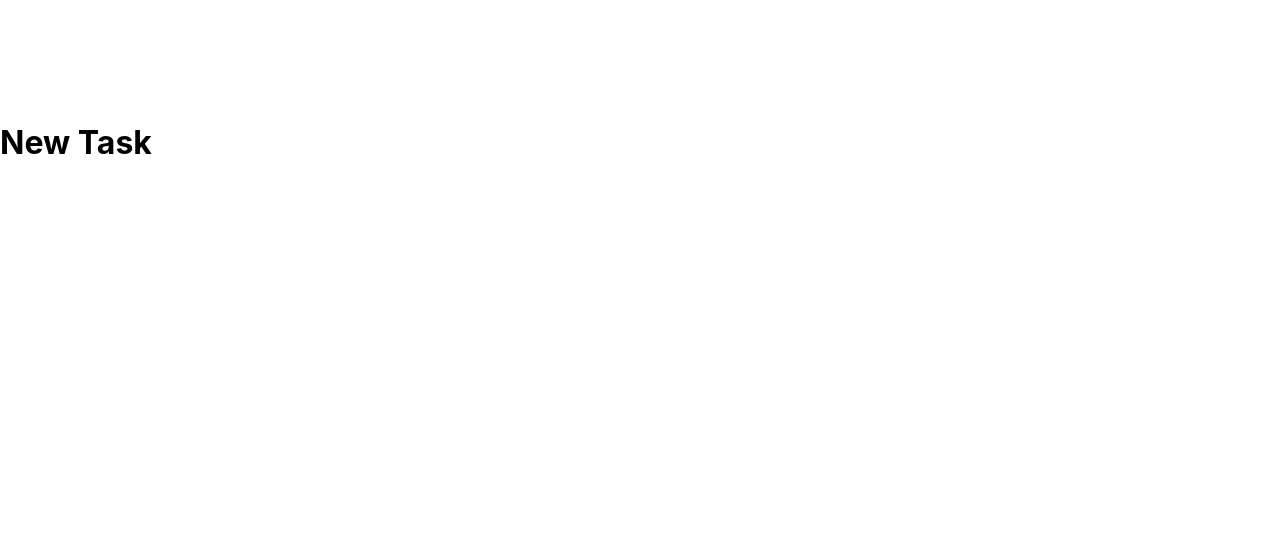
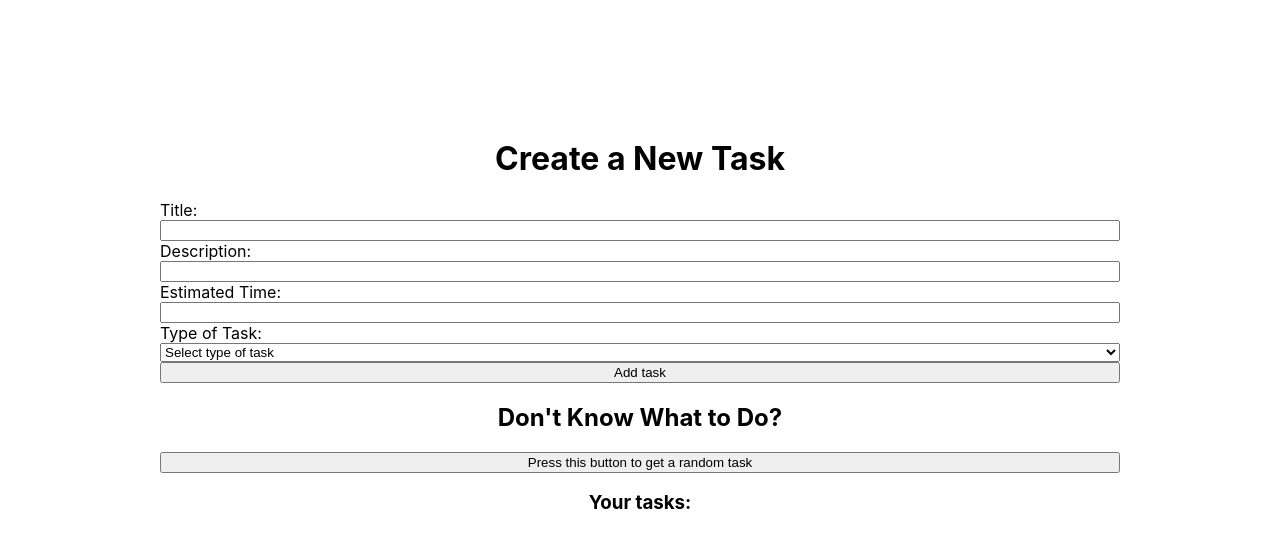
Before and after one commit to Hey-nes/projektarbete-frontend2, a React (Create React App) app: page /newtask in a window 1280 px wide. Shown: the top 548 px of the page. Built offline with nearby package versions, Linux system fonts and the light colour scheme.

Commit message:
started newTask component

```diff
--- a/src/App.js
+++ b/src/App.js
@@ -15,6 +15,9 @@ const App = () => {
         <ul>
           <li>
             <Link to="/">Home</Link>
+          </li>
+          <li>
+            <Link to="/newTask">New Task</Link>
           </li>
           <li>
             <Link to="/tasks">Tasks</Link>
--- /dev/null
+++ b/src/css/NewTask.css
@@ -0,0 +1,14 @@
+.taskWrapper {
+  width: 75%;
+  margin:  auto;
+  display: flex;
+  flex-direction: column;
+}
+
+.taskWrapper h1, h2, h3 {
+  text-align: center;
+}
+
+.taskWrapper li {
+  list-style-type: none;
+}
--- a/src/pages/NewTask.jsx
+++ b/src/pages/NewTask.jsx
@@ -1,5 +1,41 @@
+import { useState } from "react";
+import "../css/NewTask.css";
+
 const NewTask = () => {
-  return <h1>New Task</h1>;
+  const [tasks, setTasks] = useState([]);
+  const addTask = () => {};
+  const getTask = () => {
+    fetch("https://www.boredapi.com/api/activity/")
+      .then((res) => res.json())
+      .then((data) => {
+        setTasks(data);
+      });
+  };
+
+  return (
+    <div className="taskWrapper">
+      <h1>Create a New Task</h1>
+      <label htmlFor="title">Title:</label>
+      <input type="text" name="title" placeholder={tasks ? tasks.activity : ""}/>
+      <label htmlFor="description">Description:</label>
+      <input type="text" name="description" />
+      <label htmlFor="time">Estimated Time:</label>
+      <input type="text" name="time" />
+      <label htmlFor="type">Type of Task:</label>
+      <select name="type" id="type">
+        <option value="" disabled selected>
+          Select type of task
+        </option>
+        <option value="chore">Home chore</option>
+        <option value="friends">Activity with Friends</option>
+        <option value="work">Work task</option>
+      </select>
+      <button onClick={addTask}>Add task</button>
+      <h2>Don't Know What to Do?</h2>
+      <button onClick={getTask}>Press this button to get a random task</button>
+      <h3>Your tasks:</h3>
+    </div>
+  );
 };
 
 export default NewTask;
```
